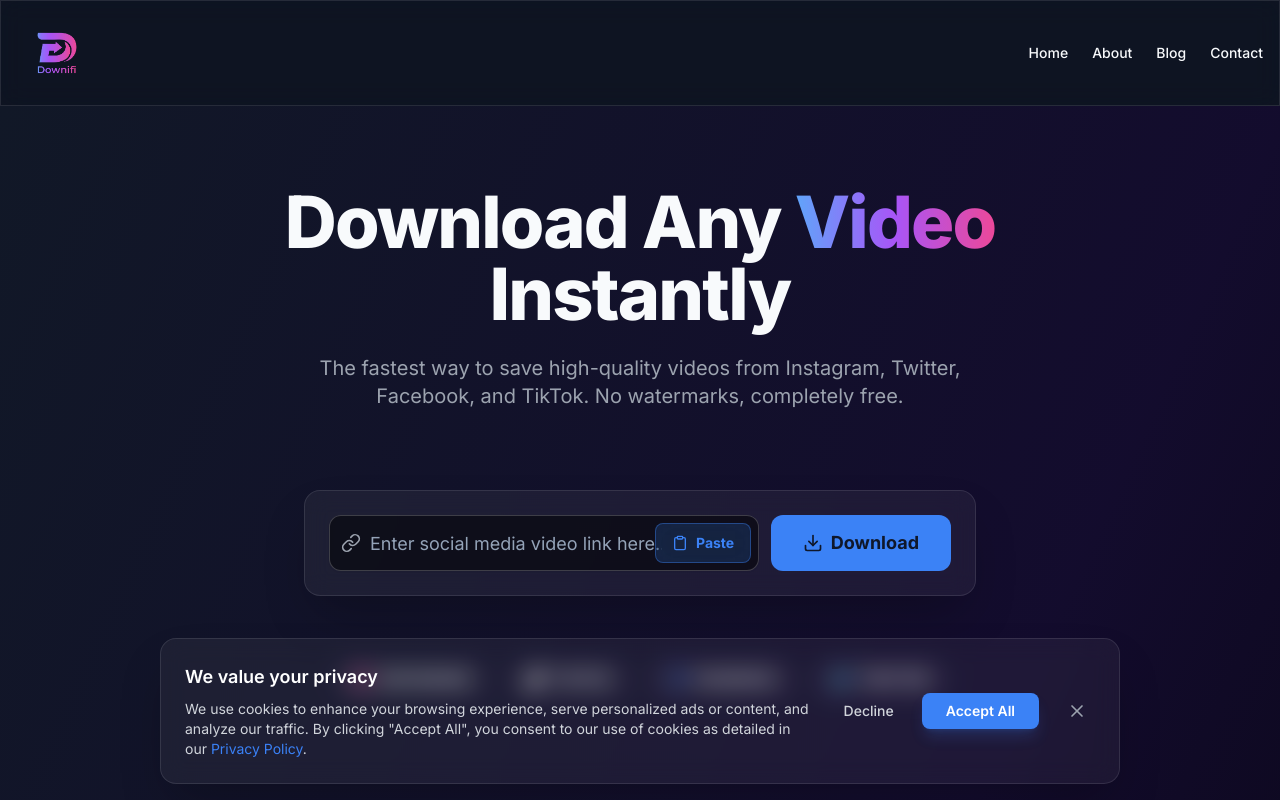
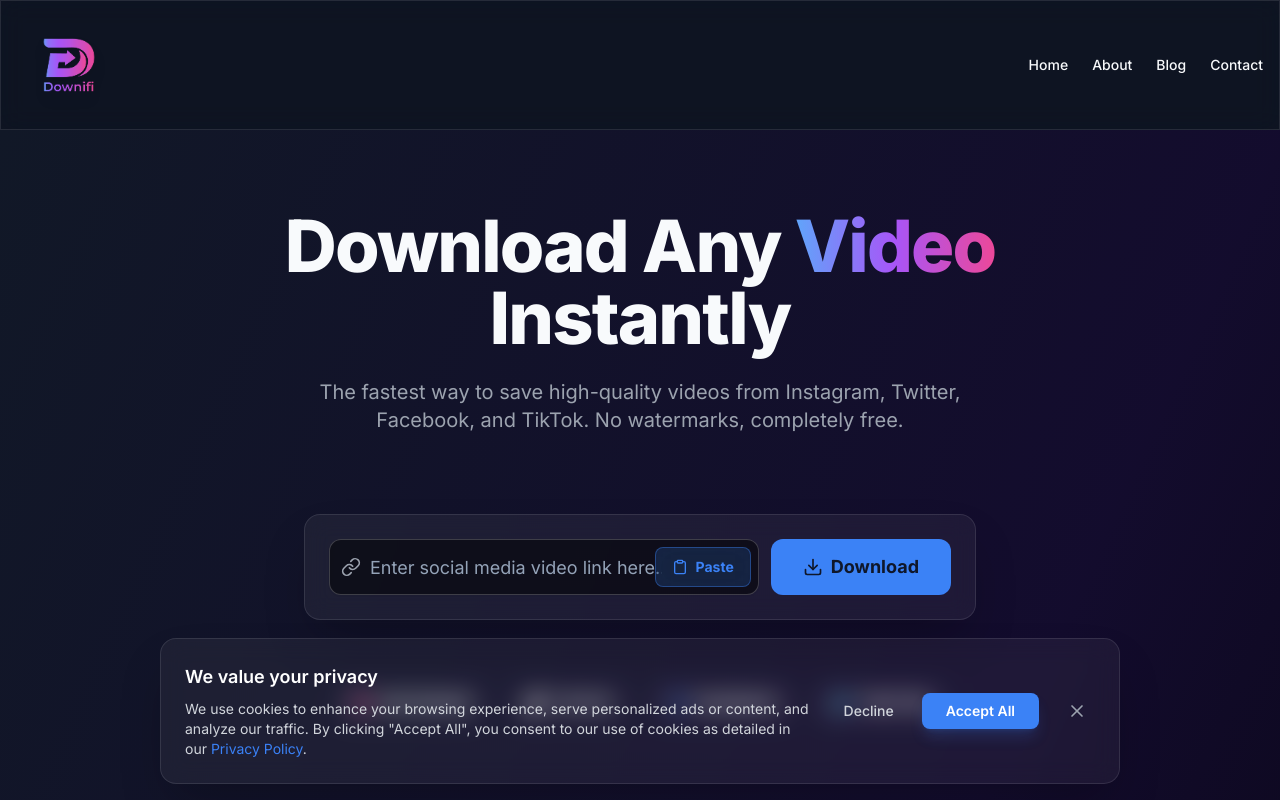
Before and after one commit to Nauman123Nasir/social-frontend, a Next.js app: page / in a window 1280 px wide. Shown: the top 800 px of the page. Built offline with nearby package versions, Linux system fonts and the light colour scheme.

Commit message:
Update layout.tsx

```diff
--- a/src/app/layout.tsx
+++ b/src/app/layout.tsx
@@ -28,9 +28,9 @@ export default function RootLayout({
             {/* Header placeholder */}
             <header className="border-b border-white/10 glass-effect sticky top-0 z-50">
                 <div className="container mx-auto px-4 py-2 md:py-3 flex items-center justify-between">
-                    <Link href="/" className="flex items-center hover:opacity-80 transition-opacity">
+                    <Link href="/" className="flex items-center hover:opacity-80 transition-transform hover:scale-105 duration-200">
                         {/* eslint-disable-next-line @next/next/no-img-element */}
-                        <img src="/logo.png" alt="Downifi Logo" className="h-16 md:h-20 w-auto object-contain" />
+                        <img src="/logo.png" alt="Downifi Logo" className="h-[84px] md:h-[104px] w-auto object-contain drop-shadow-lg" />
                     </Link>
 
                     <nav className="space-x-6 flex items-center text-sm hidden md:flex">
```
